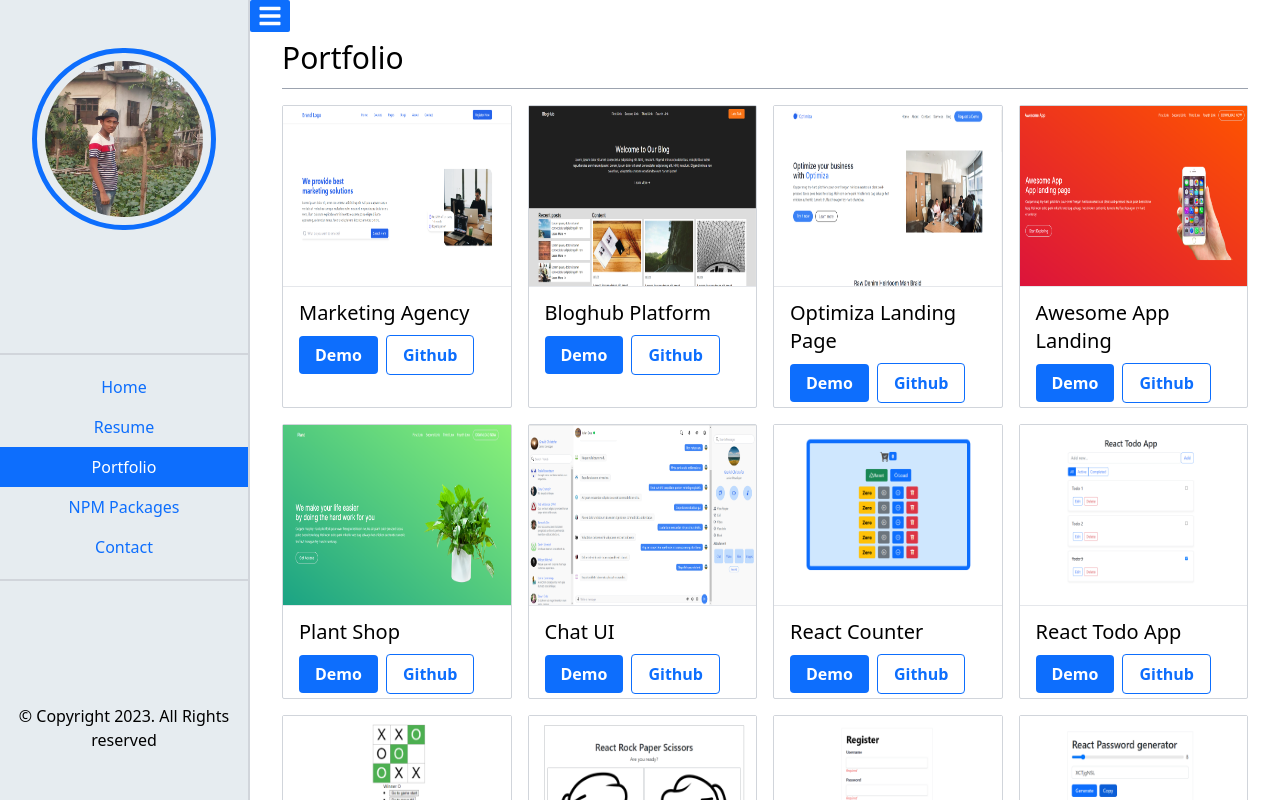
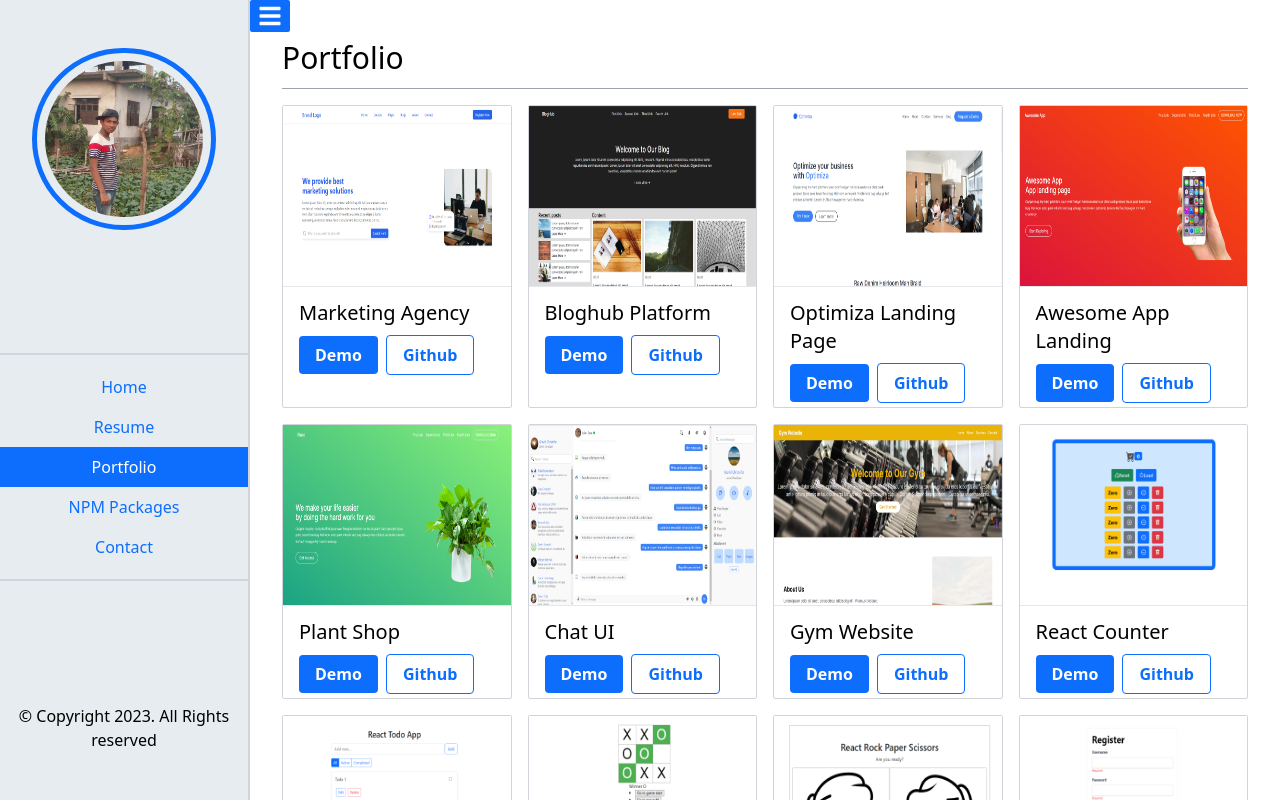
Before and after one commit to ssakib4040/nextjs-portfolio, a Next.js app: page /portfolio in a window 1280 px wide. Shown: the top 800 px of the page. Built offline with nearby package versions, Linux system fonts and the light colour scheme.

Commit message:
Gym Website added

```diff
--- a/pages/portfolio.tsx
+++ b/pages/portfolio.tsx
@@ -49,6 +49,13 @@ export default function Portfolio() {
       image: "/projects/chat-ui.png",
       link: "https://chat-ui-smoky.vercel.app/",
       githubUrl: "https://github.com/ssakib4040/chat-ui",
+    },
+
+    {
+      title: "Gym Website",
+      image: "/projects/gym-website.png",
+      link: "https://nextjs-gym.vercel.app/",
+      githubUrl: "https://github.com/ssakib4040/nextjs-gym",
     },
 
     {
```
Also changed, not shown: public/projects/gym-website.png (added).
